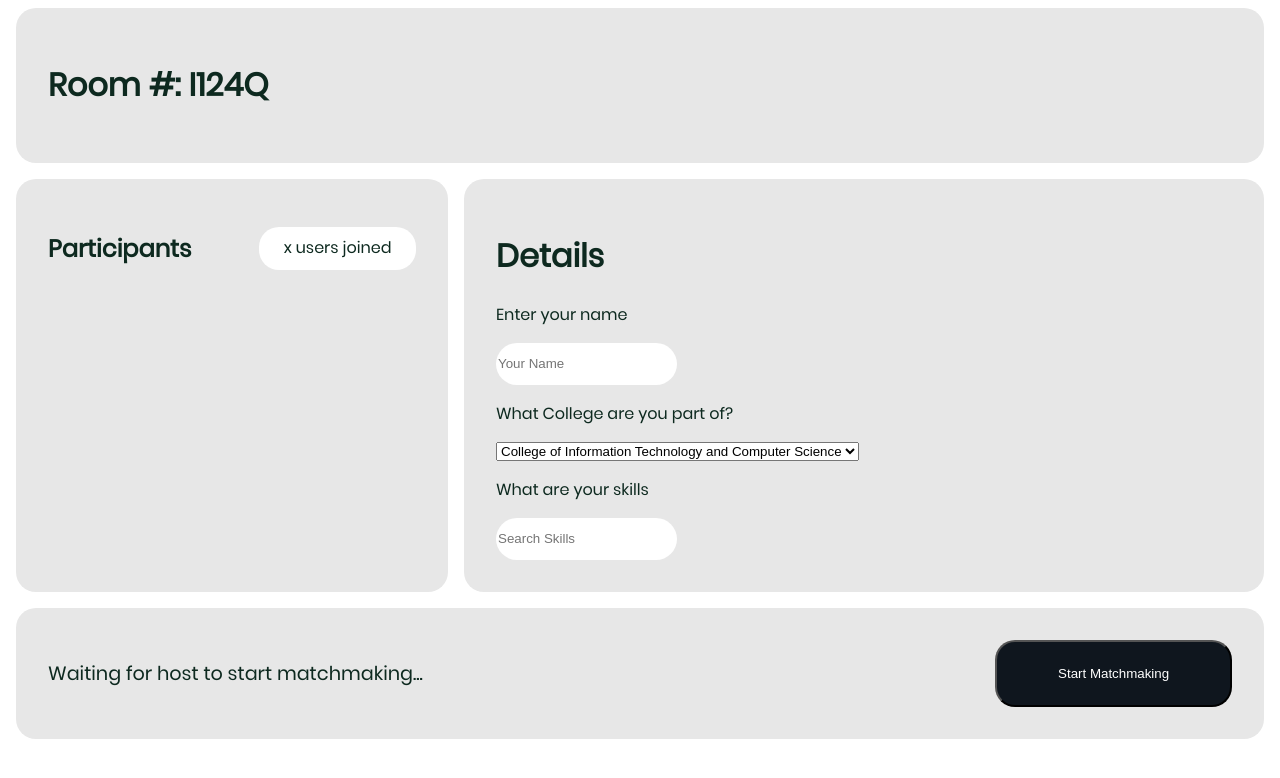
After one commit to wehejojo/UCoLab, a Flask app: template templates/Match.html in a window 1280 px wide. The commit adds this page. Shown: the top 778 px of the page. Run offline with Flask 3, Linux system fonts and the light colour scheme; the template is opened without the code that fills it, so the values that code supplies are empty.

Commit message:
Changes to CSS, Added New Pages

```diff
--- a/static/main.css
+++ b/static/main.css
@@ -72,6 +72,80 @@ input{
 
 /* H E L P E R */
 
-* {
-    outline: 2px solid #d1d1d1;
+
+.top-bar{
+    width: auto;
+    height: 100%;
+    padding: 2rem;
+    background-color: #e7e7e7;
+    border-radius: 20px;
+    margin: 0.5rem;
 }
+
+.details{
+    display: flex;
+    flex-direction: row;
+}
+
+.participants, .participant-form{
+    border-radius: 20px;
+    padding: 2rem;
+    margin: 0.5rem;
+}
+
+.participants{
+    background-color: #e7e7e7;
+    flex: 0.5;
+}
+
+.participant-header{
+    display: flex;
+    flex-direction: row;
+}
+
+.participant-header h2{
+    flex: 0.6;
+}
+
+.participant-header p{
+    background-color: #FFFFFF;
+    padding: 0.5rem;
+    border-radius: 20px;
+    width: 100%;
+    flex: 0.4;
+    text-align: center;
+}
+
+.participant-form{
+    background-color: #e7e7e7;
+    border-radius: 20px;
+    flex:1;
+}
+
+.bottom-bar{
+    height: 100%;
+    padding: 2rem;
+    background-color: #e7e7e7;
+    border-radius: 20px;
+    margin: 0.5rem;
+    display: flex;
+    flex-direction: row;
+}
+
+.bottom-bar button{
+    background-color: #0F161E;
+    color: white;
+    border-radius: 20px;
+    outline: none;
+    height: 100%;
+    width: 100%;
+}
+
+.bottom-message{
+    flex: 0.80 ;
+    font-size: 1.2rem;
+}
+
+.bottom-button{
+    flex: 0.20;
+}
--- /dev/null
+++ b/templates/Match.html
@@ -0,0 +1,53 @@
+<!DOCTYPE html>
+<html lang="en">
+<head>
+    <meta charset="UTF-8">
+    <meta name="viewport" content="width=device-width, initial-scale=1.0">
+    <title>Match</title>
+    <link href="/static/main.css" rel="stylesheet" />
+</head>
+<body>
+    <div class="top-bar">
+        <h1>Room #: I124Q</h1>
+    </div>
+    <div class="details">
+        <div class="participants">
+            <div class="participant-header">
+                <h2>Participants</h2>
+                <p>x users joined</p>
+            </div>
+
+            <div class="users">
+
+            </div>
+        </div>
+        <div class="participant-form">
+            <h1>Details</h1>
+            <p>Enter your name</p>
+            <input type="text" id="participantName" placeholder="Your Name" />
+            <p>What College are you part of?</p>
+            <select name="college" id="College">
+                <option value="CITCS">College of Information Technology and Computer Science</option>
+                <option value="CON">College of Nursing</option>
+                <option value="CEA">College of Engineering</option>
+                <option value="CBA">College of Business Administration</option>
+                <option value="CAS">College of Art and Sciences</option>
+                <option value="COA">College of Accountancy</option>
+                <option value="CHTM">College of Hospitality Tourism Management</option>
+                <option value="CCJE">College of Criminal Justice Education</option>
+                <option value="CTE">College of Teacher Education</option>
+            </select>
+            <p>What are your skills</p>
+            <input type="text" placeholder="Search Skills">
+        </div>
+    </div>
+    <div class="bottom-bar">
+        <div class="bottom-message">
+            <p>Waiting for host to start matchmaking...</p>
+        </div>
+        <div class="bottom-button">
+            <button class="Start">Start Matchmaking</button>
+        </div>
+    </div>
+</body>
+</html>
```
Also changed, not shown: templates/ModeSelect.html (renamed from templates/MatchingType.html).
